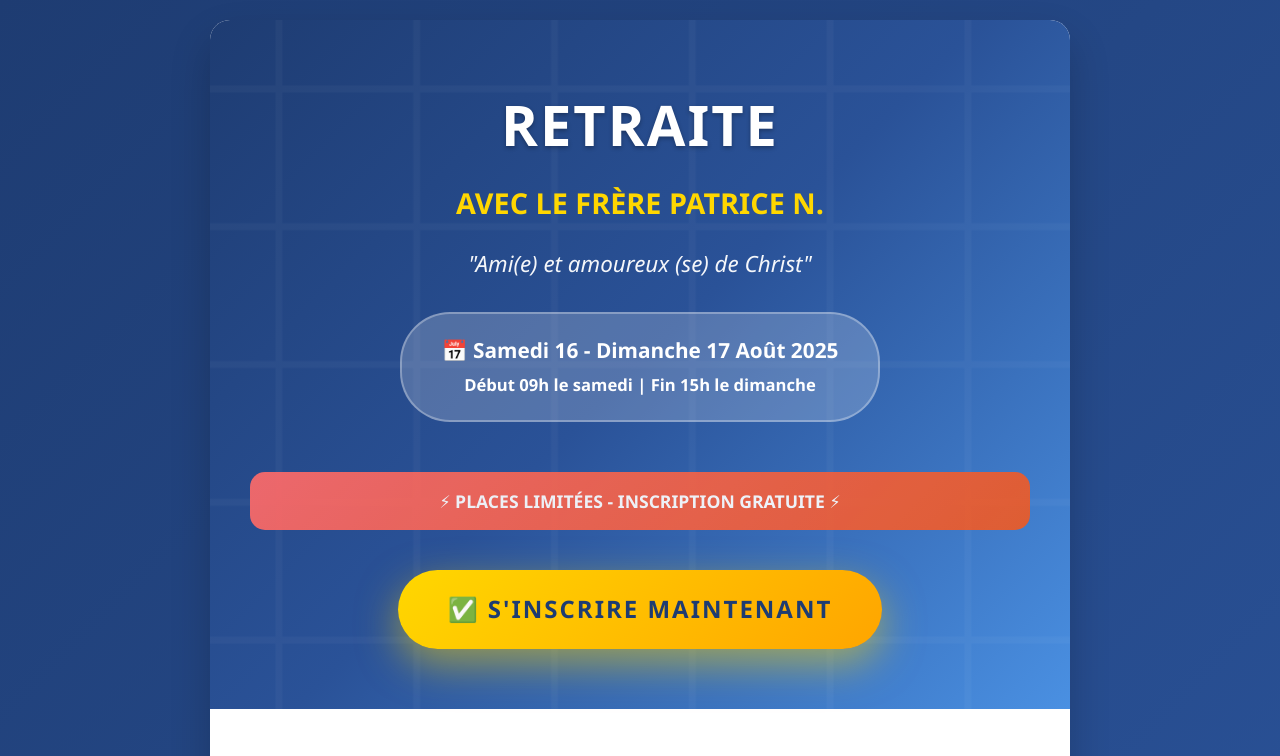
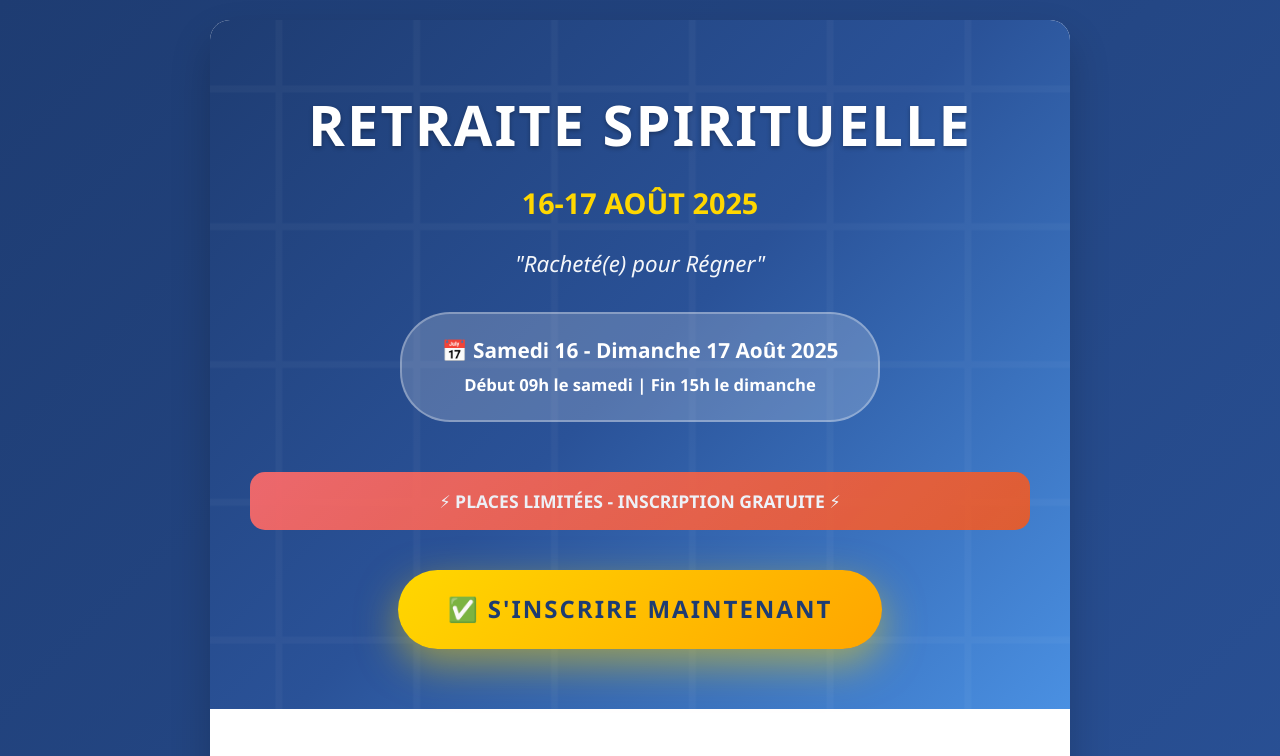
Before and after one commit to Lauvick/retraite-patrice-n, a plain HTML site: page index.html in a window 1280 px wide. Shown: the top 756 px of the page. Drawn offline with Linux system fonts and the light colour scheme.

Commit message:
Changement titre: Retraite Spirituelle

```diff
--- a/index.html
+++ b/index.html
@@ -3,7 +3,7 @@
 <head>
     <meta charset="UTF-8">
     <meta name="viewport" content="width=device-width, initial-scale=1.0">
-    <title>Retraite avec le Frère Patrice N. - 16-17 Août 2025</title>
+    <title>Retraite spirituelle - 16-17 Août 2025</title>
     <style>
         * {
             margin: 0;
@@ -380,9 +380,9 @@
         <div class="card">
             <div class="hero">
                 <div class="hero-content">
-                    <h1>RETRAITE</h1>
-                    <div class="subtitle">AVEC LE FRÈRE PATRICE N.</div>
-                    <div class="theme">"Ami(e) et amoureux (se) de Christ"</div>
+                    <h1>RETRAITE SPIRITUELLE</h1>
+                    <div class="subtitle">16-17 AOÛT 2025</div>
+                    <div class="theme">"Racheté(e) pour Régner"</div>
                     <div class="date-banner">
                         📅 Samedi 16 - Dimanche 17 Août 2025<br>
                         <small style="font-size: 0.8em;">Début 09h le samedi | Fin 15h le dimanche</small>
@@ -489,7 +489,7 @@
                 <p style="margin-top: 15px;">Pour toute question concernant la retraite</p>
             </div>
             <p style="margin-top: 20px; font-size: 0.9em;">
-                Retraite organisée avec ❤️ dans la foi • Places limitées
+                Retraite spirituelle organisée avec ❤️ dans la foi • Places limitées
             </p>
         </div>
     </div>
```
